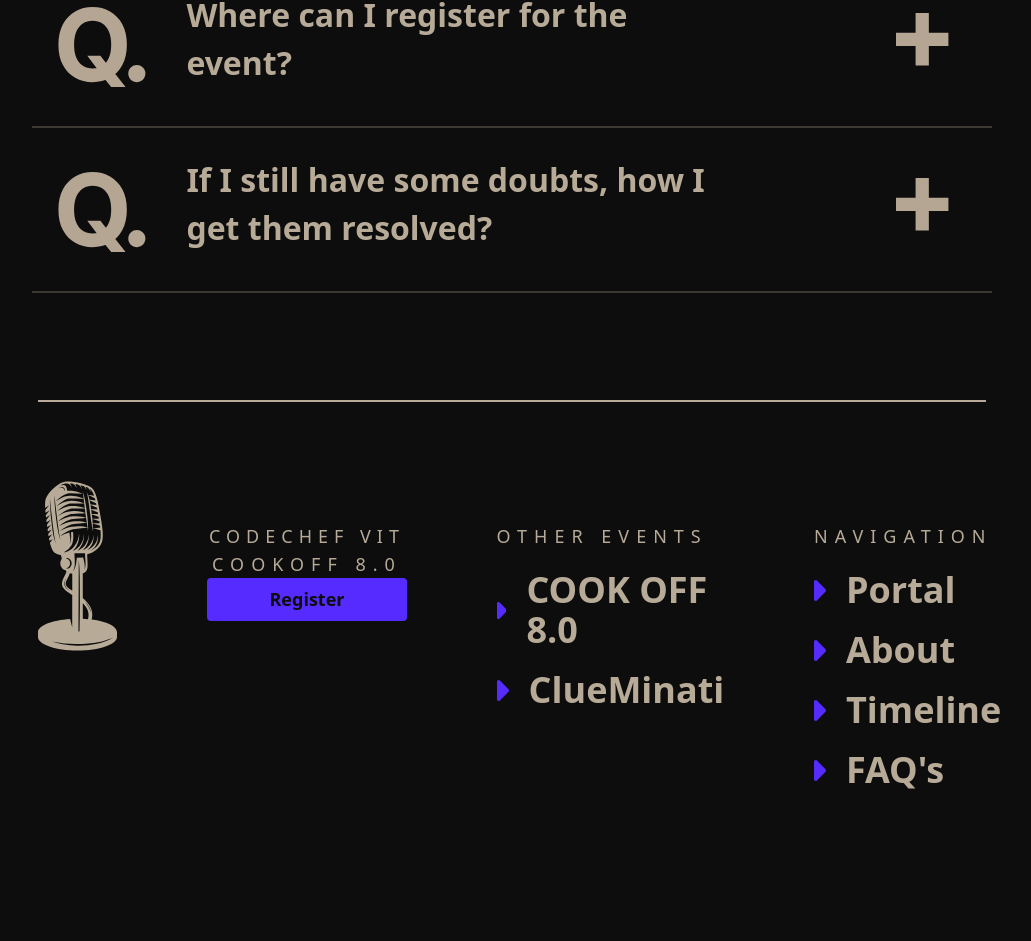
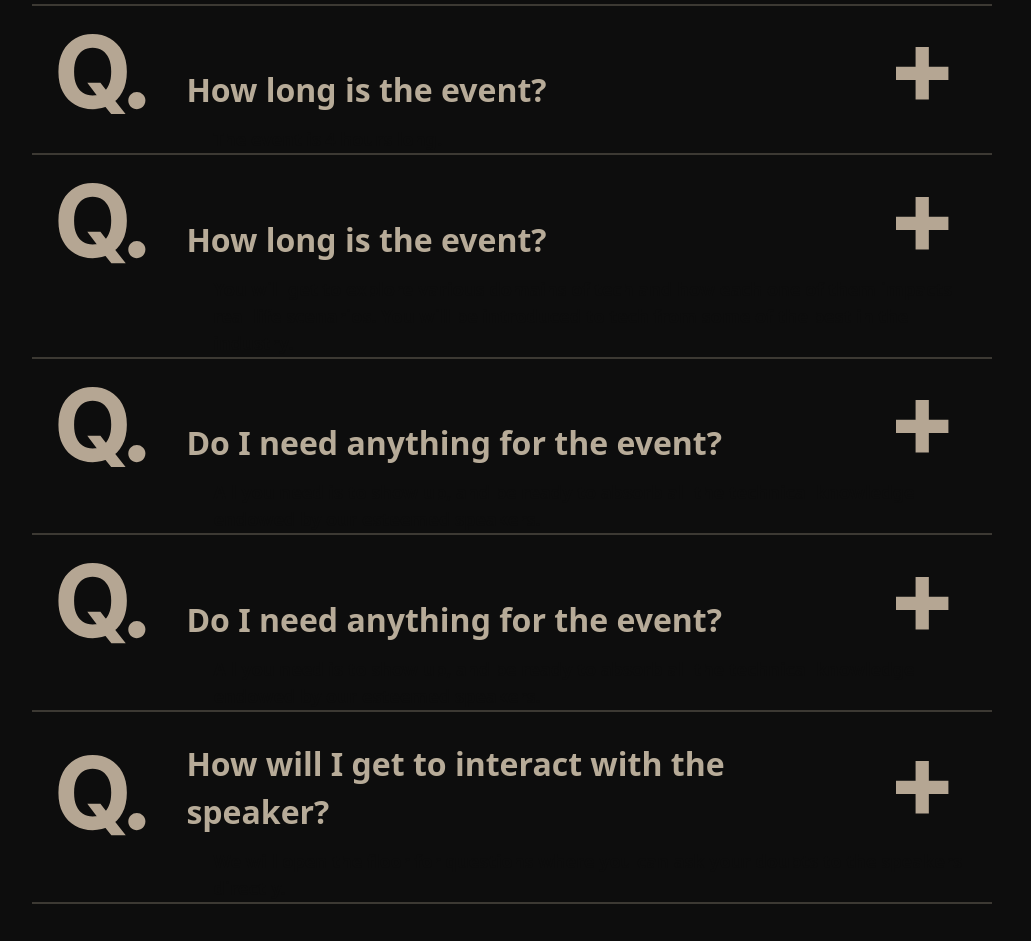
Before and after one commit to CodeChefVIT/techtalks23-landing, a Next.js app in the folder techtalks24-landing/: page /landing in a window 1280 px wide. Shown: the part 5248-6189 px from the top of the page, without its empty margins (128-1159 px from the left). Built offline with nearby package versions, Linux system fonts and the light colour scheme.

Commit message:
fix: updates

```diff
--- a/techtalks24-landing/src/components/Countdown.js
+++ b/techtalks24-landing/src/components/Countdown.js
@@ -37,7 +37,7 @@ const Countdown = () => {
     const interval = setInterval(calculateCountdown, 1000);
 
     return () => clearInterval(interval);
-  });
+  },[]);
 
   return (
     <div className="h-[90vh] md:h-[70vh] w-[80vw] relative">
--- a/techtalks24-landing/src/components/Faqs.js
+++ b/techtalks24-landing/src/components/Faqs.js
@@ -11,18 +11,44 @@ const Faqs = () => {
       >
         FAQs
       </div>
-      <FaqItem question="What is Cook-Off?" answer="A Competative Exam." />
       <FaqItem
         question="Is the event online or offline?"
         answer="it is an Offline event."
       />
       <FaqItem
-        question="Where can I register for the event?"
-        answer="On Vtop"
+        question="What is the location and time of the event?"
+        answer="The event will be held on the 20th of September, in the auditorium in the Mahatma Gandhi Block(past PRP) at 2pm"
       />
       <FaqItem
-        question="If I still have some doubts, how I get them resolved?"
-        answer="If you still have some doubts contact us on any of the social media handles"
+        question="How long is the event?"
+        answer=" The event is 4 hours long."
+      />
+      <FaqItem
+        question="How long is the event?"
+        answer="You will get to explore various domains of tech and how each one of them impacts real life scenarios. You will be introduced to tech from some of the best in the industry.
+"
+      />
+      <FaqItem
+        question="Do I need anything for the event?"
+        answer=" All you need is to show up, and be ready to absorb all the technical knowledge endowed by our esteemed speakers.
+"
+      />
+      <FaqItem
+        question="Do I need anything for the event?"
+        answer=" All you need is to show up, and be ready to absorb all the technical knowledge endowed by our esteemed speakers.
+"
+      />
+      <FaqItem
+        question="How will I get to interact with the speaker?"
+        answer="We will open the floor for questions where you can ask your doubts to the speakers directly.
+
+"
+      />
+      <FaqItem
+        question="If I still have some doubts, how can I get them resolved?"
+        answer=" You can contact us using any of our social media handles, or contact the numbers in the Contact Us section through WhatsApp.
+
+"
       />
     </div>
   );
--- a/techtalks24-landing/src/pages/landing.js
+++ b/techtalks24-landing/src/pages/landing.js
@@ -62,7 +62,7 @@ export default function Home() {
         <link rel="icon" href="/Favicon.png" />
       </Head>
           <FixedNav />
-      <main className="h-[980vh] w-[100vw] relative cursor-default overflow-x-hidden">
+      <main className="h-[900vh] w-[100vw] relative cursor-default overflow-x-hidden">
         <div className="absolute w-[100vw]">
           <Welcome />
           <About />
@@ -93,9 +93,9 @@ export default function Home() {
 
             <CountdownMask />
 
-            <FillerMask2 />
-            <FillerMask2 />
-            <FillerMask2 />
+            {/* <FillerMask2 /> */}
+            {/* <FillerMask2 /> */}
+            {/* <FillerMask2 /> */}
           </motion.div>
         )}
       </main>
--- a/techtalks24-landing/src/styles/globals.css
+++ b/techtalks24-landing/src/styles/globals.css
@@ -4,6 +4,7 @@
 
 body {
   background-color: #0D0D0D;
+  user-select: none;
 }
 
 ::-webkit-scrollbar {
```
